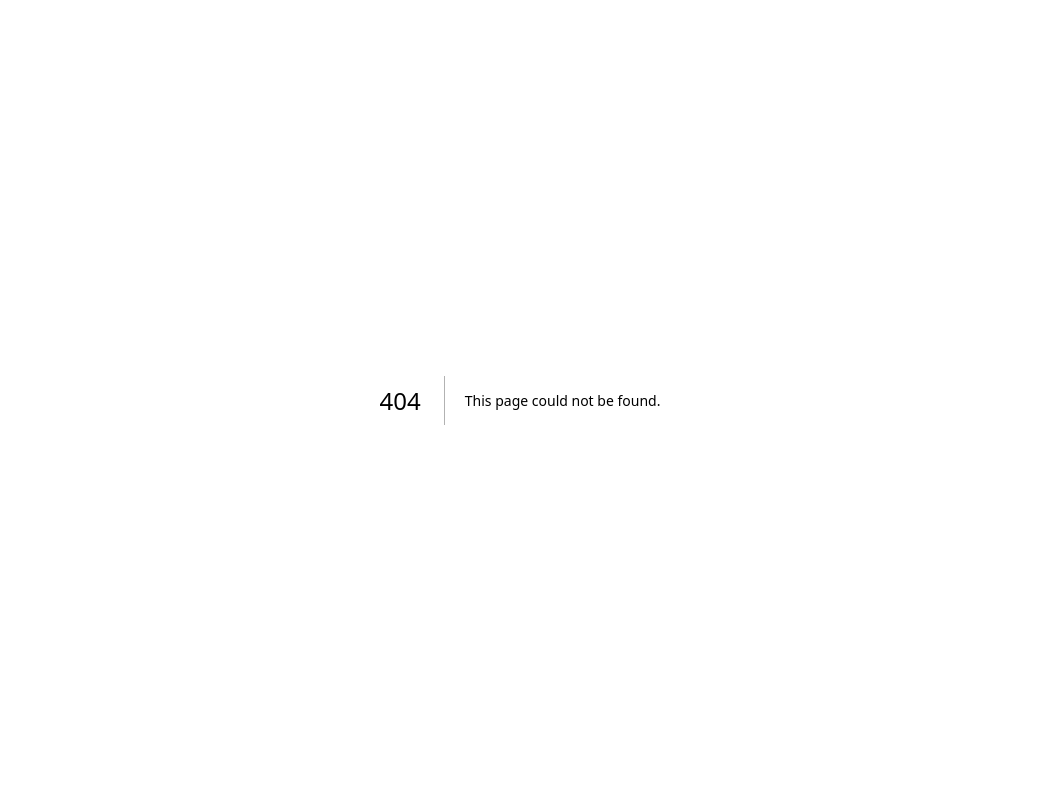
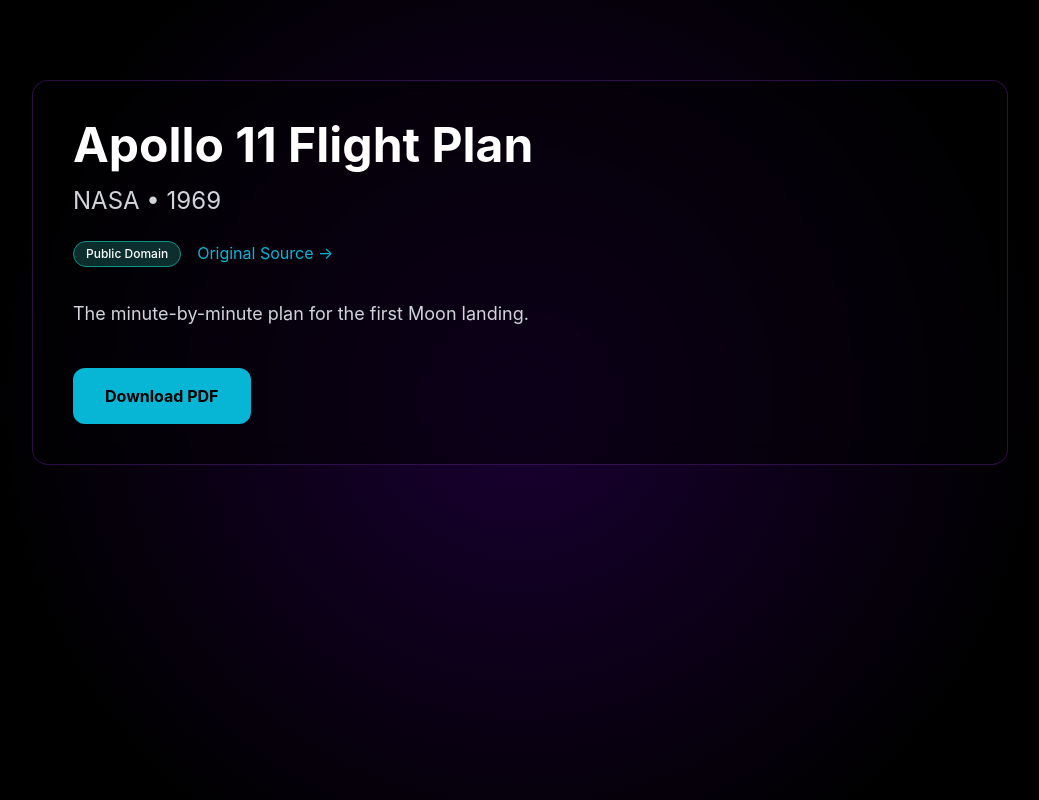
Before and after one commit to 0728george/cosmic-vault, a Next.js app: page /document/apollo-11-flight-plan in a window 1280 px wide. Before the commit this address had no page. Shown: the whole page, without its empty margins (120-1159 px from the left). Built offline with nearby package versions, Linux system fonts and the light colour scheme.

Commit message:
feat: dynamic document page with PDF download

```diff
--- /dev/null
+++ b/src/app/document/[slug]/page.tsx
@@ -0,0 +1,36 @@
+import { documents } from '@/data/documents';
+import { notFound } from 'next/navigation';
+import { LicenseBadge } from '@/components/LicenseBadge';
+import Link from 'next/link';
+
+interface Props {
+  params: { slug: string };
+}
+
+export default function DocumentPage({ params }: Props) {
+  const doc = documents.find((d) => d.slug === params.slug);
+  if (!doc) notFound();
+
+  return (
+    <div className="min-h-screen py-20 px-6 max-w-5xl mx-auto">
+      <article className="bg-black/50 backdrop-blur-md rounded-2xl p-10 border border-purple-900/50">
+        <h1 className="text-5xl font-bold mb-4">{doc.title}</h1>
+        <p className="text-2xl text-gray-300 mb-6">{doc.author} • {doc.year}</p>
+        <div className="flex gap-4 mb-8 flex-wrap">
+          <LicenseBadge license={doc.license} />
+          <Link href={doc.source} target="_blank" className="text-cyan-500 hover:underline">
+            Original Source →
+          </Link>
+        </div>
+        <p className="text-lg text-gray-300 leading-relaxed mb-10">{doc.description}</p>
+        <a
+          href={doc.file}
+          download
+          className="inline-block px-8 py-4 bg-cyan-500 text-black font-bold rounded-xl hover:bg-teal-400 transition-all"
+        >
+          Download PDF
+        </a>
+      </article>
+    </div>
+  );
+}
```
